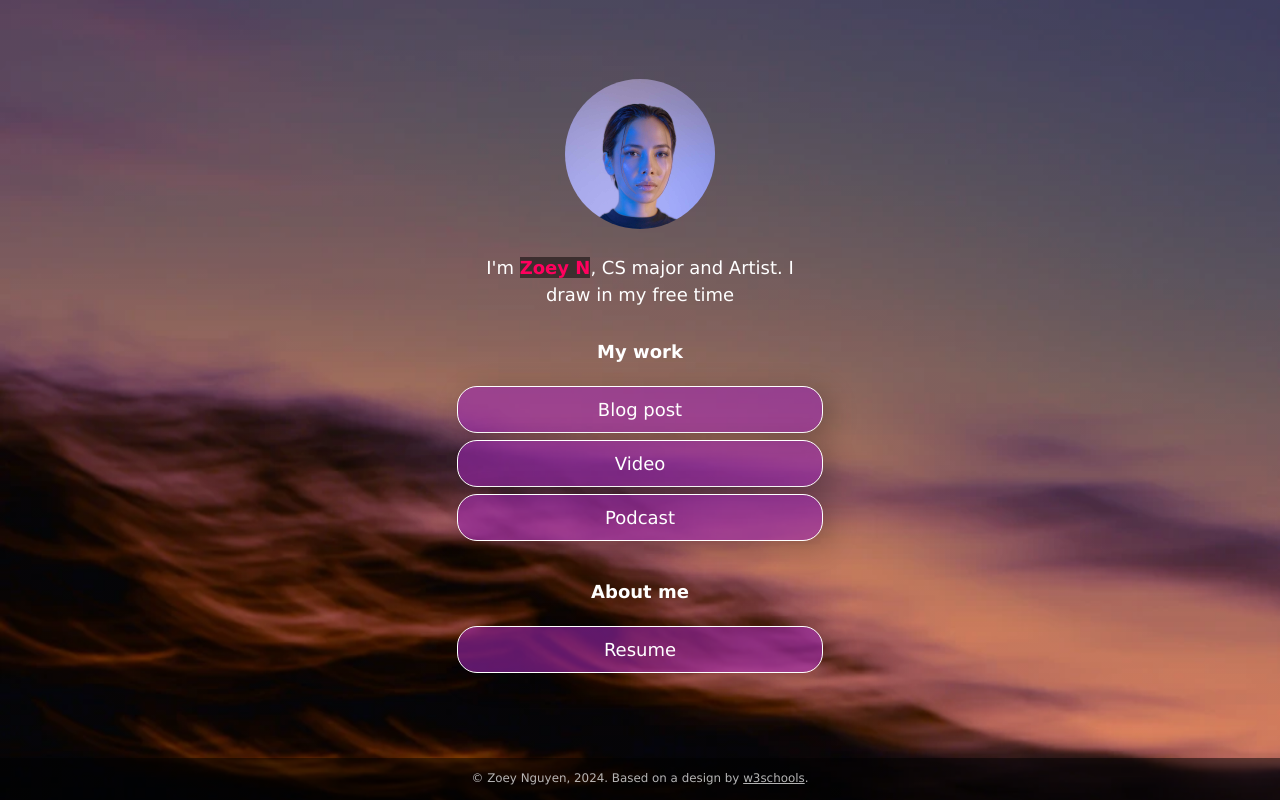
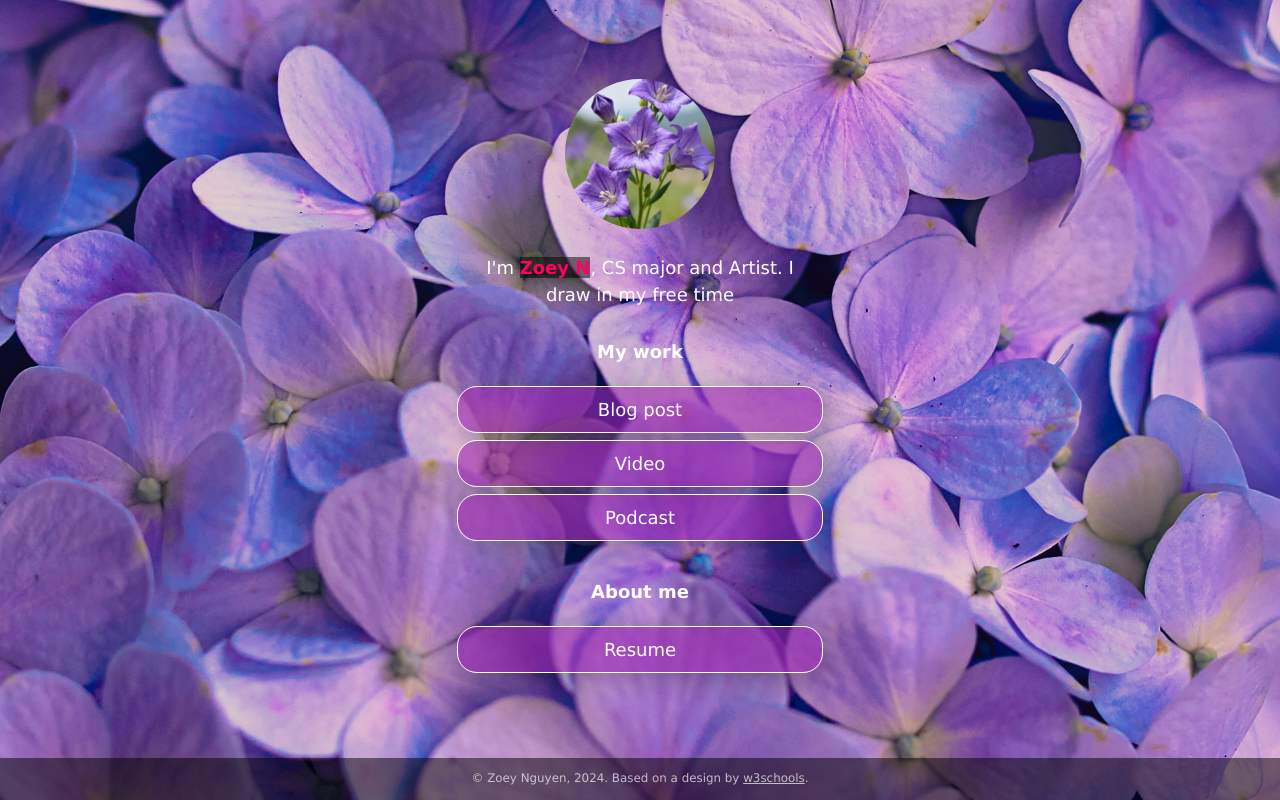
Before and after one commit to zoeyn2025F/zoeyn2025F.github.io, a plain HTML site: page index.html in a window 1280 px wide. Drawn offline with Linux system fonts and the light colour scheme.

Commit message:
change pfp and background

```diff
--- a/css/style.css
+++ b/css/style.css
@@ -26,7 +26,7 @@ body {
     min-height: 100%;
     /* The image used for the site background. Try changing skyscape.jpg to stars.jpg. Put a replacement photo in the images folder and, in line 21 below, replace skyscape.jpg with yourbackgroundfilename.jpg */
     /* The linear gradient darkens the image, like putting a sunglasses lens on top of it. If you want to darken the image even more, change 0.1 (both times) to 0.3 or higher */
-    background: linear-gradient(rgba(0, 0, 0, 0.1), rgba(0, 0, 0, 0.1)), url(../images/skyscape.jpg);
+    background: linear-gradient(rgba(0, 0, 0, 0.1), rgba(0, 0, 0, 0.1)), url(../images/background.jpg);
     /* Prevents the browser from repeating or "tiling" the background image */
     background-repeat: no-repeat;
     background-position: center;
--- a/index.html
+++ b/index.html
@@ -15,7 +15,7 @@
   <div class="container">
     <!-- Image and name container. Put your replacement photo—which you should crop to be square—in the images folder, then change the source attribute to images/yourportraitfilename.jpg. This path says, "Look in the images folder for yourportraitfilename.jpg." Be sure to change the alt text, too. -->
     <div class="image-container">
-      <img src="images/portrait.jpg" alt="Photo by Art Hauntington">
+      <img src="images/Flowers.jpg" alt="Photo by Art Hauntington">
     </div>
     <div class="intro">
       I'm <span class="name"><strong>Zoey N</strong></span>, CS major and Artist. I draw in my free time
```
Also changed, not shown: images/Flowers.jpg (added), images/background.jpg (added).
